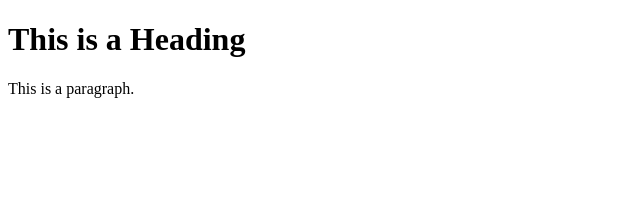
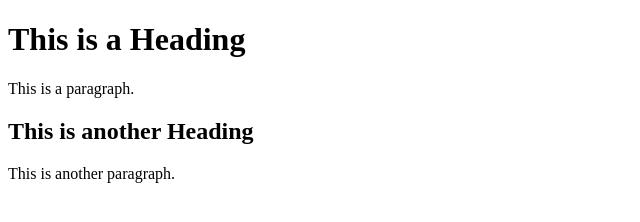
Before and after one commit to kisrobertalin/learning-git, a plain HTML site: page index.html in a window 1280 px wide. Shown: the whole page, without its empty margins (0-640 px from the left). Drawn offline with Linux system fonts and the light colour scheme.

Commit message:
Update index.html

```diff
--- a/index.html
+++ b/index.html
@@ -8,5 +8,8 @@
 <h1>This is a Heading</h1>
 <p>This is a paragraph.</p>
 
+ <h2> This is another Heading </h2>
+  <p> This is another paragraph.</p>
+
 </body>
 </html>
```
